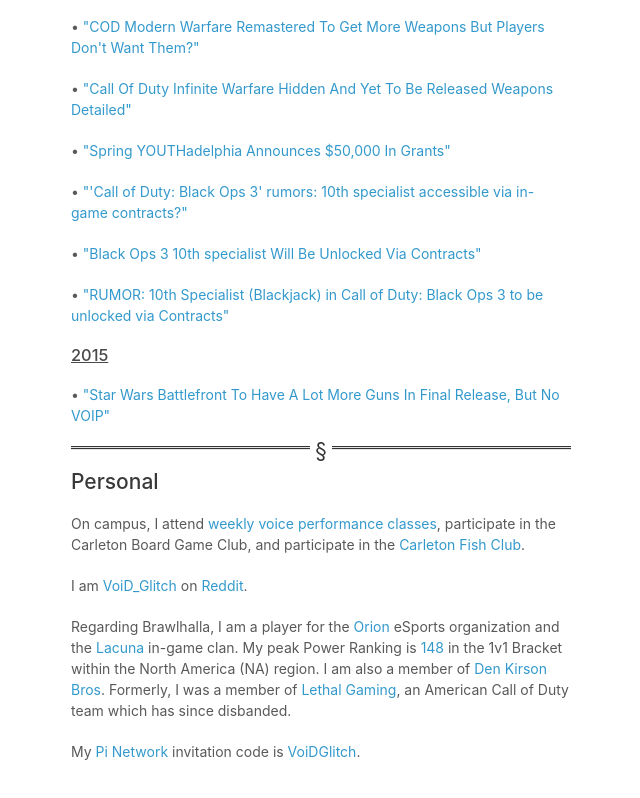
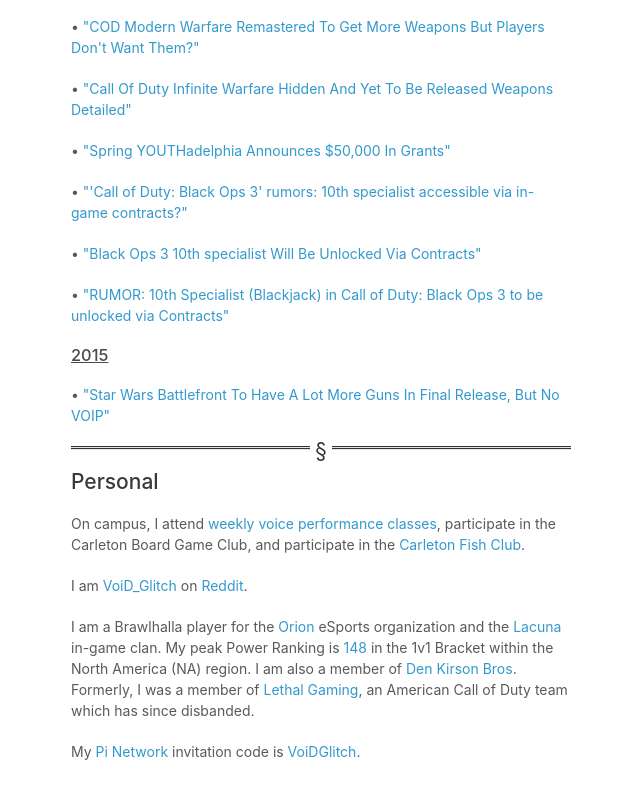
Before and after one commit to navarroj00/navarroj00.github.io, a plain HTML site: page index.html in a window 1280 px wide. Shown: the part 971-1769 px from the top of the page, without its empty margins (499-1139 px from the left). Drawn offline with Linux system fonts and the light colour scheme.

Commit message:
Updated.

```diff
--- a/index.html
+++ b/index.html
@@ -74,7 +74,7 @@
                 </p>
                 <p>I am <a href="https://www.reddit.com/user/VoiD_Glitch">VoiD_Glitch</a> on <a href="https://www.reddit.com/">Reddit</a>.</p>
                 <p>
-                    Regarding Brawlhalla, I am a player for the <a href="https://www.oriongg.com/">Orion</a> eSports organization and the <a href="https://stats-brawlhalla.com/clan-530">Lacuna</a> in-game clan. My peak Power Ranking is
+                    I am a Brawlhalla player for the <a href="https://www.oriongg.com/">Orion</a> eSports organization and the <a href="https://stats-brawlhalla.com/clan-530">Lacuna</a> in-game clan. My peak Power Ranking is
                     <a href="img/VoiDGlitchBrawlhalla1v1Peak.png">148</a> in the 1v1 Bracket within the North America (NA) region. I am also a member of <a href="https://denkirson.proboards.com/">Den Kirson Bros</a>. Formerly, I was a
                     member of <a href="https://cod-esports.gamepedia.com/Lethal_Gaming">Lethal Gaming</a>, an American Call of Duty team which has since disbanded.
                 </p>
```
